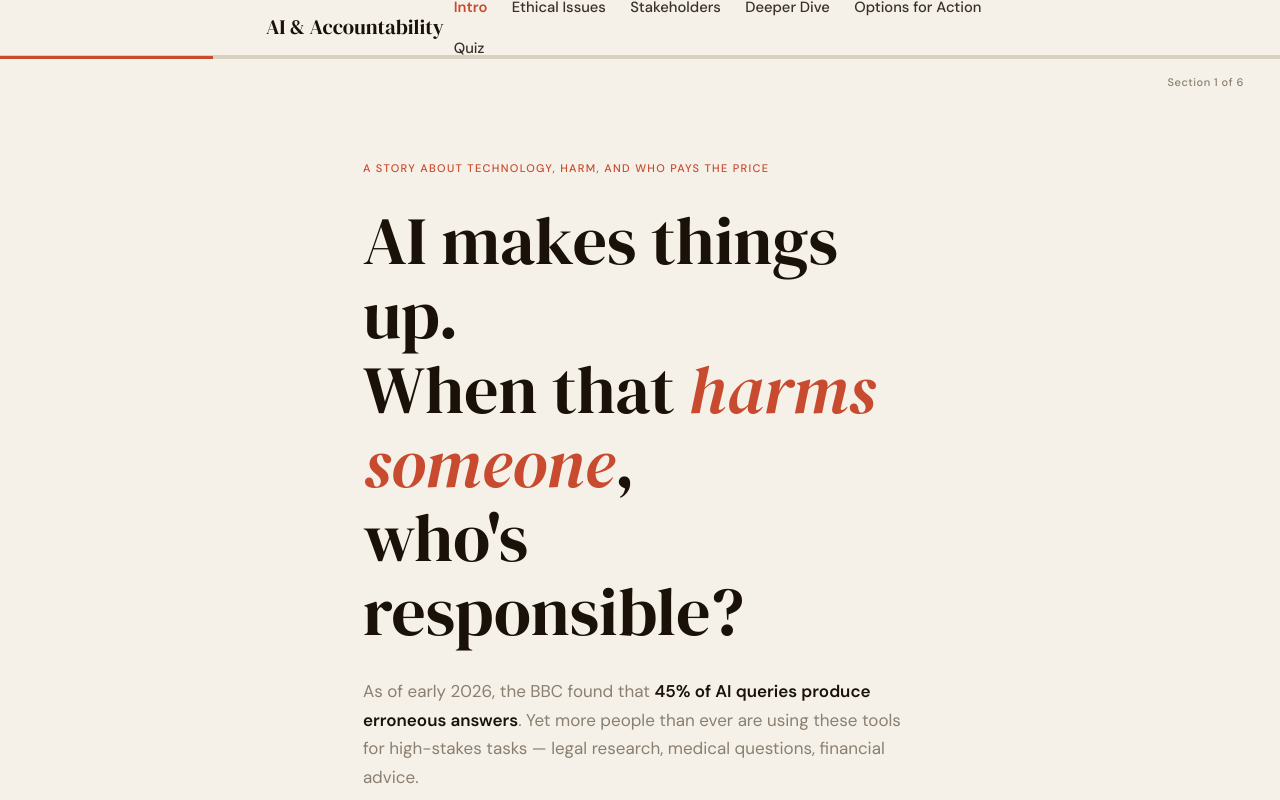
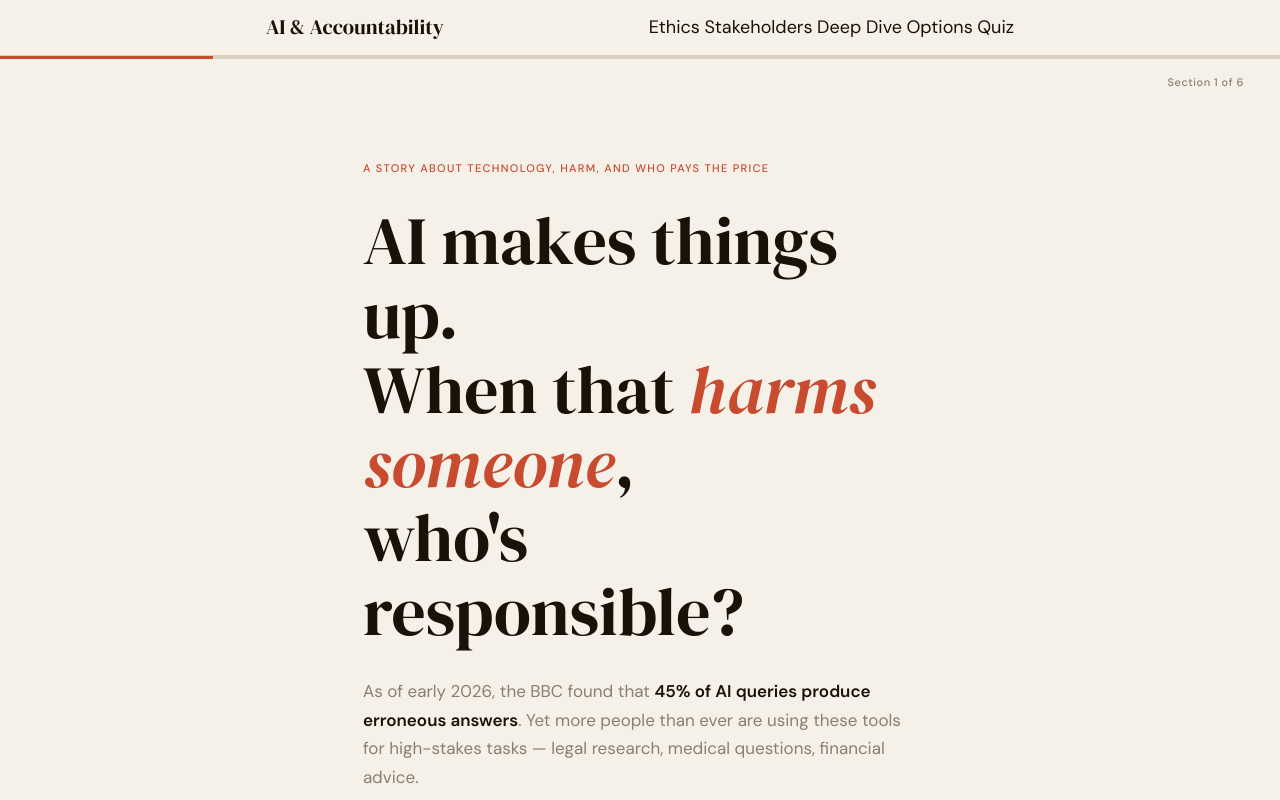
Before and after one commit to eyuelwoldeh/ai-accountability, a plain HTML site: page index.html in a window 1280 px wide. Shown: the top 800 px of the page. Drawn offline with nearby package versions, Linux system fonts and the light colour scheme.

Commit message:
fixed sizing

```diff
--- a/index.html
+++ b/index.html
@@ -36,12 +36,11 @@
 
         <div class="collapse navbar-collapse" id="mainNav">
           <ul class="navbar-nav ms-md-auto flex-wrap gap-md-1 align-items-md-center">
-            <li class="nav-item"><a class="nav-link nav-section-link active" href="#" data-section="0">Intro</a></li>
-            <li class="nav-item"><a class="nav-link nav-section-link" href="#" data-section="1">Ethical Issues</a></li>
-            <li class="nav-item"><a class="nav-link nav-section-link" href="#" data-section="2">Stakeholders</a></li>
-            <li class="nav-item"><a class="nav-link nav-section-link" href="#" data-section="3">Deeper Dive</a></li>
-            <li class="nav-item"><a class="nav-link nav-section-link" href="#" data-section="4">Options for Action</a></li>
-            <li class="nav-item"><a class="nav-link nav-section-link" href="#" data-section="5">Quiz</a></li>
+            <li class="nav-item"><a ... data-section="1">Ethics</a></li>
+            <li class="nav-item"><a ... data-section="2">Stakeholders</a></li>
+            <li class="nav-item"><a ... data-section="3">Deep Dive</a></li>
+            <li class="nav-item"><a ... data-section="4">Options</a></li>
+            <li class="nav-item"><a ... data-section="5">Quiz</a></li>
           </ul>
         </div>
       </div>
--- a/style.css
+++ b/style.css
@@ -126,7 +126,7 @@ strong {
 }
 
 .nav-section-link {
-  font-size: 0.82rem;
+  font-size: 0.75rem;
   font-weight: 500;
   color: var(--body-secondary) !important;
   padding: 0.35rem 0.55rem !important;
```
